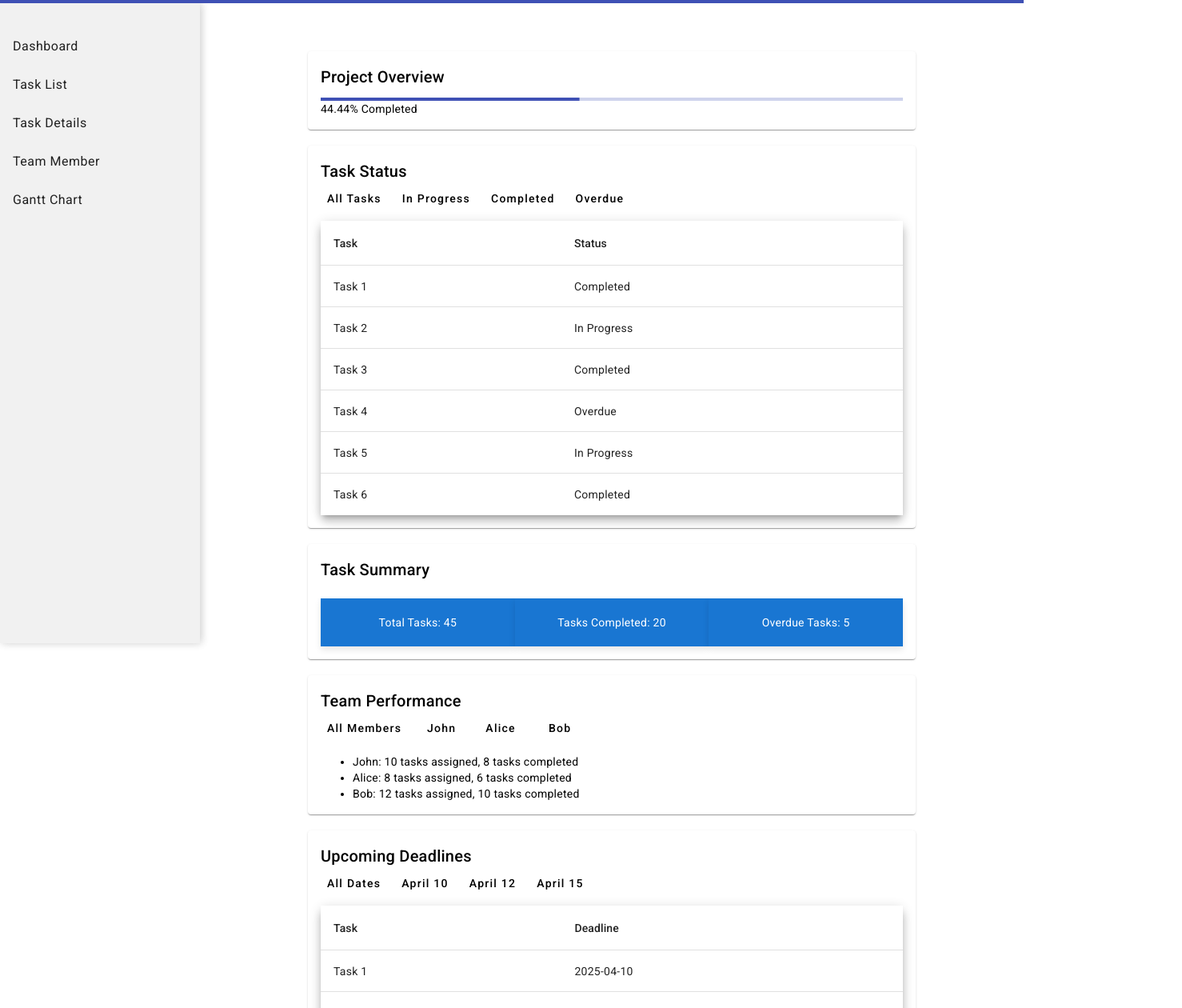
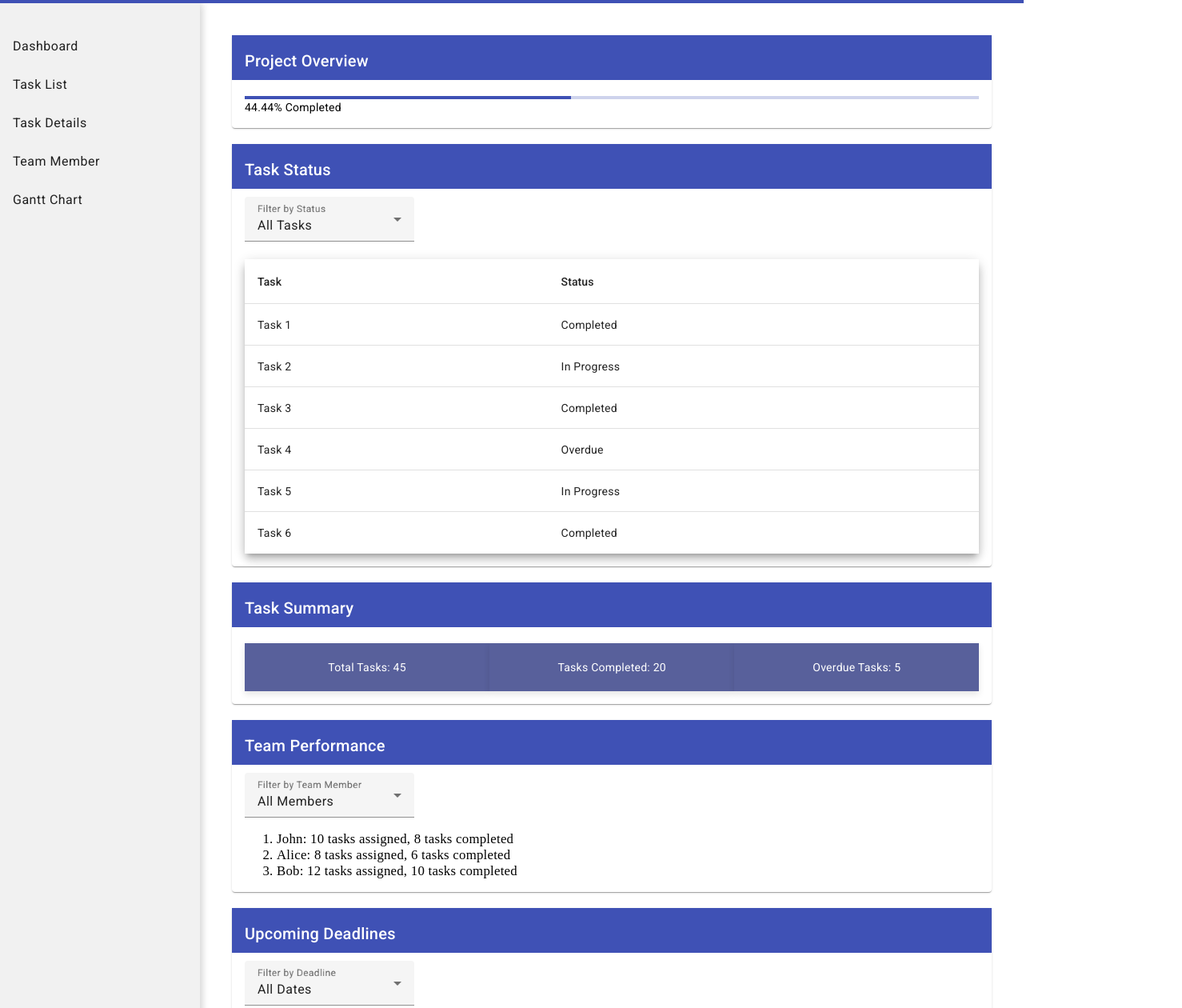
Before and after one commit to vinithyareddy/project-dashboard, an Angular app: page /dashboard in a window 1280 px wide. Shown: the part 60-1320 px from the top of the page at 80% size, 1478 px wide, since content can reach past the window. Built offline with nearby package versions, Linux system fonts and the light colour scheme.

Commit message:
commit-12

```diff
--- a/src/app/dashboard/dashboard.component.html
+++ b/src/app/dashboard/dashboard.component.html
@@ -18,12 +18,17 @@
       <mat-card-title>Task Status</mat-card-title>
     </mat-card-header>
     <mat-card-content>
-      <div class="filter-buttons">
-        <button mat-button (click)="filterTasks('All')">All Tasks</button>
-        <button mat-button (click)="filterTasks('In Progress')">In Progress</button>
-        <button mat-button (click)="filterTasks('Completed')">Completed</button>
-        <button mat-button (click)="filterTasks('Overdue')">Overdue</button>
-      </div>
+      <!-- Task Status Filter Dropdown -->
+      <mat-form-field appearance="fill">
+        <mat-label>Filter by Status</mat-label>
+        <mat-select [(value)]="selectedStatus" (selectionChange)="filterTasks(selectedStatus)">
+          <mat-option value="All">All Tasks</mat-option>
+          <mat-option value="In Progress">In Progress</mat-option>
+          <mat-option value="Completed">Completed</mat-option>
+          <mat-option value="Overdue">Overdue</mat-option>
+        </mat-select>
+      </mat-form-field>
+
       <table mat-table [dataSource]="filteredTasks" class="mat-elevation-z8">
         <ng-container matColumnDef="task">
           <th mat-header-cell *matHeaderCellDef> Task </th>
@@ -61,17 +66,22 @@
       <mat-card-title>Team Performance</mat-card-title>
     </mat-card-header>
     <mat-card-content>
-      <div class="filter-buttons">
-        <button mat-button (click)="filterTeamMember('All')">All Members</button>
-        <button mat-button (click)="filterTeamMember('John')">John</button>
-        <button mat-button (click)="filterTeamMember('Alice')">Alice</button>
-        <button mat-button (click)="filterTeamMember('Bob')">Bob</button>
-      </div>
-      <ul>
+      <!-- Team Member Filter Dropdown -->
+      <mat-form-field appearance="fill">
+        <mat-label>Filter by Team Member</mat-label>
+        <mat-select [(value)]="selectedTeamMember" (selectionChange)="filterTeamMember(selectedTeamMember)">
+          <mat-option value="All">All Members</mat-option>
+          <mat-option value="John">John</mat-option>
+          <mat-option value="Alice">Alice</mat-option>
+          <mat-option value="Bob">Bob</mat-option>
+        </mat-select>
+      </mat-form-field>
+
+      <ol class="list">
         <li *ngFor="let member of filteredTeamData">
           {{ member.member }}: {{ member.tasksAssigned }} tasks assigned, {{ member.tasksCompleted }} tasks completed
         </li>
-      </ul>
+      </ol>
     </mat-card-content>
   </mat-card>
 
@@ -81,12 +91,17 @@
       <mat-card-title>Upcoming Deadlines</mat-card-title>
     </mat-card-header>
     <mat-card-content>
-      <div class="filter-buttons">
-        <button mat-button (click)="filterDeadlines('All')">All Dates</button>
-        <button mat-button (click)="filterDeadlines('2025-04-10')">April 10</button>
-        <button mat-button (click)="filterDeadlines('2025-04-12')">April 12</button>
-        <button mat-button (click)="filterDeadlines('2025-04-15')">April 15</button>
-      </div>
+      <!-- Deadline Filter Dropdown -->
+      <mat-form-field appearance="fill">
+        <mat-label>Filter by Deadline</mat-label>
+        <mat-select [(value)]="selectedDeadline" (selectionChange)="filterDeadlines(selectedDeadline)">
+          <mat-option value="All">All Dates</mat-option>
+          <mat-option value="2025-04-10">April 10</mat-option>
+          <mat-option value="2025-04-12">April 12</mat-option>
+          <mat-option value="2025-04-15">April 15</mat-option>
+        </mat-select>
+      </mat-form-field>
+
       <table mat-table [dataSource]="filteredDeadlines" class="mat-elevation-z8">
         <ng-container matColumnDef="task">
           <th mat-header-cell *matHeaderCellDef> Task </th>
--- a/src/app/dashboard/dashboard.component.scss
+++ b/src/app/dashboard/dashboard.component.scss
@@ -1,18 +1,21 @@
 .dashboard-container {
   display: flex;
   flex-direction: column;
-  align-items: center;
-  padding: 20px;
+  // align-items: center;
+  // padding: 20px;
+  width: 120%;
+  margin-left: 20px;
 }
 
 .dashboard-card, .task-status-card, .task-summary-card, .team-performance-card, .upcoming-deadlines-card {
   width: 80%;
   margin-top: 20px;
+
 }
 
 .progress-bar {
   width: 100%;
-  margin-top: 10px;
+  margin-top: 20px;
 }
 
 .filter-buttons {
@@ -32,7 +35,7 @@
 .task-summary-box {
   width: 30%;
   text-align: center;
-  background-color: #1976d2;
+  background-color: #58609b;
   color: white;
   padding: 20px;
   box-shadow: 0 4px 8px rgba(0, 0, 0, 0.1);
@@ -50,3 +53,19 @@ mat-table {
 mat-header-row, mat-row {
   text-align: center;
 }
+
+mat-card-header {
+
+  background-color: #3f51b5;
+  height: 40px;
+  color: white;
+
+}
+mat-form-field  {
+  margin-top: 10px;
+}
+ol {
+  font-size: 120%;
+ font-family: 'Times New Roman', Times, serif;
+ margin-top: -5px;
+}
--- a/src/app/dashboard/dashboard.component.ts
+++ b/src/app/dashboard/dashboard.component.ts
@@ -26,6 +26,7 @@ export class DashboardComponent implements OnInit {
 
   // Filtered Tasks for Task Status
   filteredTasks = [...this.taskStatus];
+  selectedStatus = 'All';
 
   // Team Performance Data
   teamData = [
@@ -36,6 +37,7 @@ export class DashboardComponent implements OnInit {
 
   // Filtered Team Data
   filteredTeamData = [...this.teamData];
+  selectedTeamMember = 'All';
 
   // Upcoming Deadlines
   upcomingDeadlines = [
@@ -46,6 +48,7 @@ export class DashboardComponent implements OnInit {
 
   // Filtered Deadlines
   filteredDeadlines = [...this.upcomingDeadlines];
+  selectedDeadline = 'All';
 
   // Columns for the task status table
   displayedColumns: string[] = ['task', 'status'];
--- a/src/app/header/header.component.scss
+++ b/src/app/header/header.component.scss
@@ -3,6 +3,7 @@ mat-toolbar {
   justify-content: center;             /* Center the title in the toolbar */
   align-items: center;                 /* Vertically center the content */
   position: relative;
+
 }
 
 button {
--- a/src/app/sidebar/sidebar.component.scss
+++ b/src/app/sidebar/sidebar.component.scss
@@ -5,7 +5,7 @@
   transition: width 0.3s ease;
   display: flex;
   flex-direction: column;
-  height: 100vh;
+  height: 188vh;
   box-shadow: 2px 0px 10px rgba(0, 0, 0, 0.1);
 }
 
```
Also changed, not shown: src/app/app.module.ts (+8 -0 lines).
